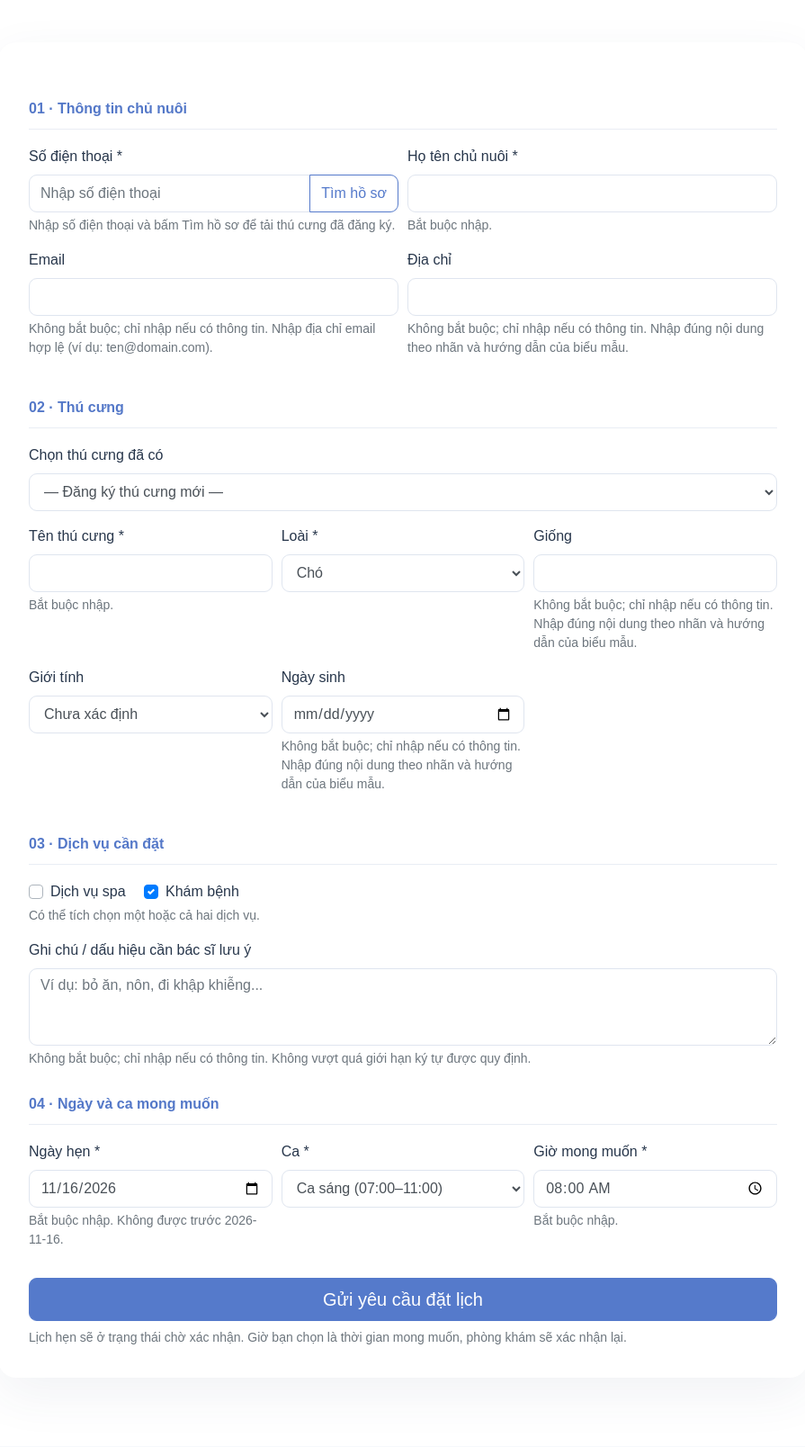
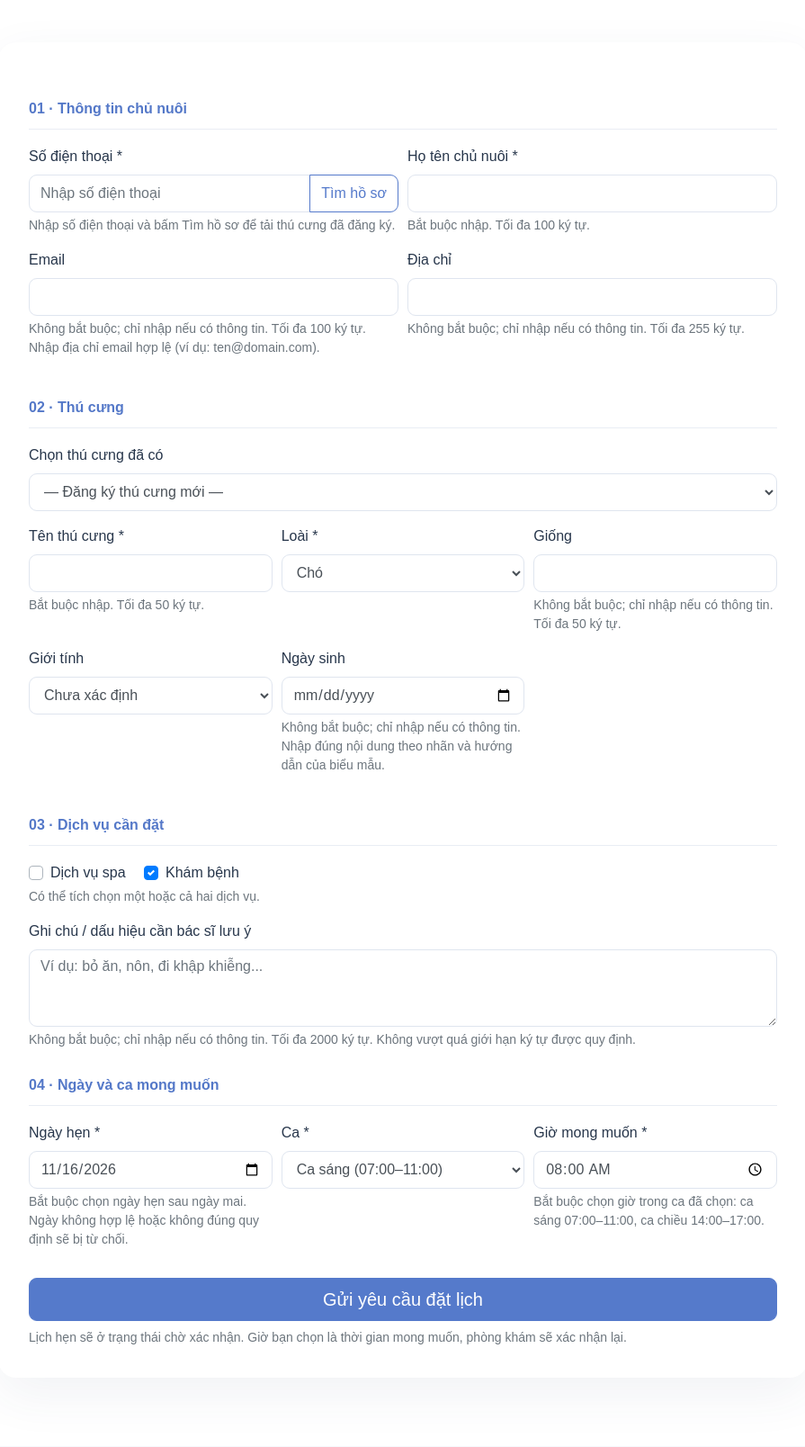
Before and after one commit to phtheo234-debug/pet_clinic, a Laravel app: page / in a window 1280 px wide. Shown: the part 1892-3500 px from the top of the page at 90% size, without its empty margins (192-1087 px from the left). Run offline with Laravel 12, Linux system fonts and the light colour scheme; data that the repository does not hold is empty.

Commit message:
Bổ sung giới hạn và hướng dẫn nhập biểu mẫu đặt lịch

```diff
--- a/resources/views/khach-hang.blade.php
+++ b/resources/views/khach-hang.blade.php
@@ -21,9 +21,9 @@
 <section id="services" class="section soft"><div class="container"><div class="section-heading"><span>DỊCH VỤ</span><h2>Mọi nhu cầu trong một điểm đến</h2></div><div class="row"><div class="col-md-6"><div class="service-card"><i class="fas fa-stethoscope"></i><h4>Khám bệnh thú y</h4><p>Tiếp nhận thăm khám, ghi nhận dấu hiệu bất thường và nhu cầu ưu tiên của thú cưng.</p><a href="#booking">Đặt lịch khám <i class="fas fa-arrow-right"></i></a></div></div><div class="col-md-6"><div class="service-card"><i class="fas fa-bath"></i><h4>Dịch vụ Spa</h4><p>Lựa chọn các dịch vụ chăm sóc, vệ sinh và làm đẹp theo danh mục của phòng khám.</p><a href="#booking">Đặt lịch Spa <i class="fas fa-arrow-right"></i></a></div></div></div></div></section>
 <section id="booking" class="section container"><div class="section-heading"><span>ĐẶT LỊCH TRỰC TUYẾN</span><h2>Đặt lịch cho thú cưng</h2><p>Khách cũ nhập số điện thoại để tìm hồ sơ. Bạn có thể chọn bé đã có hoặc đăng ký thêm bé mới.</p></div>
 <div class="booking-card"><div id="bookingMessage" class="alert d-none"></div><form id="bookingForm">
-<div class="step-title">01 · Thông tin chủ nuôi</div><div class="form-row"><div class="form-group col-md-6"><label>Số điện thoại *</label><div class="input-group"><input id="phone" class="form-control" required maxlength="20" placeholder="Nhập số điện thoại"><div class="input-group-append"><button id="findOwner" type="button" class="btn btn-outline-primary">Tìm hồ sơ</button></div></div><small id="ownerHint" class="form-text text-muted">Nhập số điện thoại và bấm Tìm hồ sơ để tải thú cưng đã đăng ký.</small></div><div class="form-group col-md-6"><label>Họ tên chủ nuôi *</label><input id="ownerName" class="form-control" required></div><div class="form-group col-md-6"><label>Email</label><input id="ownerEmail" type="email" class="form-control"></div><div class="form-group col-md-6"><label>Địa chỉ</label><input id="ownerAddress" class="form-control"></div></div>
+<div class="step-title">01 · Thông tin chủ nuôi</div><div class="form-row"><div class="form-group col-md-6"><label>Số điện thoại *</label><div class="input-group"><input id="phone" type="tel" class="form-control" required minlength="9" maxlength="20" pattern="[0-9+(). -]{9,20}" placeholder="Nhập số điện thoại"><div class="input-group-append"><button id="findOwner" type="button" class="btn btn-outline-primary">Tìm hồ sơ</button></div></div><small id="ownerHint" class="form-text text-muted">Nhập số điện thoại và bấm Tìm hồ sơ để tải thú cưng đã đăng ký.</small></div><div class="form-group col-md-6"><label>Họ tên chủ nuôi *</label><input id="ownerName" class="form-control" required maxlength="100"></div><div class="form-group col-md-6"><label>Email</label><input id="ownerEmail" type="email" class="form-control" maxlength="100"></div><div class="form-group col-md-6"><label>Địa chỉ</label><input id="ownerAddress" class="form-control" maxlength="255"></div></div>
 <div class="step-title">02 · Thú cưng</div><div class="form-group"><label>Chọn thú cưng đã có</label><select id="petSelect" class="form-control"><option value="">— Đăng ký thú cưng mới —</option></select></div>
-<div id="newPetFields" class="form-row"><div class="form-group col-md-4"><label>Tên thú cưng *</label><input id="petName" class="form-control"></div><div class="form-group col-md-4"><label>Loài *</label><select id="species" class="form-control"><option value="Chó">Chó</option><option value="Mèo">Mèo</option><option value="Khác">Khác</option></select></div><div class="form-group col-md-4"><label>Giống</label><input id="breed" class="form-control"></div><div class="form-group col-md-4"><label>Giới tính</label><select id="gender" class="form-control"><option value="CHUA_XAC_DINH">Chưa xác định</option><option value="DUC">Đực</option><option value="CAI">Cái</option></select></div><div class="form-group col-md-4"><label>Ngày sinh</label><input id="dob" type="date" class="form-control"></div></div>
+<div id="newPetFields" class="form-row"><div class="form-group col-md-4"><label>Tên thú cưng *</label><input id="petName" class="form-control" maxlength="50"></div><div class="form-group col-md-4"><label>Loài *</label><select id="species" class="form-control"><option value="Chó">Chó</option><option value="Mèo">Mèo</option><option value="Khác">Khác</option></select></div><div class="form-group col-md-4"><label>Giống</label><input id="breed" class="form-control" maxlength="50"></div><div class="form-group col-md-4"><label>Giới tính</label><select id="gender" class="form-control"><option value="CHUA_XAC_DINH">Chưa xác định</option><option value="DUC">Đực</option><option value="CAI">Cái</option></select></div><div class="form-group col-md-4"><label>Ngày sinh</label><input id="dob" type="date" class="form-control"></div></div>
 <div class="step-title">03 · Dịch vụ cần đặt</div><div class="form-group">
 <div class="custom-control custom-checkbox custom-control-inline">
 <input class="custom-control-input" type="checkbox" id="serviceSpa">
@@ -35,12 +35,12 @@
 </div>
 <small class="form-text text-muted">Có thể tích chọn một hoặc cả hai dịch vụ.</small>
 </div>
-<div id="medicalFields" class="form-group"><label>Ghi chú / dấu hiệu cần bác sĩ lưu ý</label><textarea id="medicalNote" class="form-control" rows="3" placeholder="Ví dụ: bỏ ăn, nôn, đi khập khiễng..."></textarea></div>
+<div id="medicalFields" class="form-group"><label>Ghi chú / dấu hiệu cần bác sĩ lưu ý</label><textarea id="medicalNote" class="form-control" rows="3" maxlength="2000" placeholder="Ví dụ: bỏ ăn, nôn, đi khập khiễng..."></textarea></div>
 <div id="spaFields" class="form-group d-none"><label>Chọn dịch vụ Spa (có thể chọn nhiều)</label><div id="spaServices" class="spa-options">Đang tải danh mục dịch vụ...</div></div>
-<div class="step-title">04 · Ngày và ca mong muốn</div><div class="form-row"><div class="form-group col-md-4"><label>Ngày hẹn *</label><input id="appointmentDate" type="date" class="form-control" required></div><div class="form-group col-md-4"><label>Ca *</label><select id="shift" class="form-control"><option value="SANG">Ca sáng (07:00–11:00)</option><option value="CHIEU">Ca chiều (14:00–17:00)</option></select></div><div class="form-group col-md-4"><label>Giờ mong muốn *</label><input id="preferredTime" type="time" class="form-control" value="08:00" required></div></div>
+<div class="step-title">04 · Ngày và ca mong muốn</div><div class="form-row"><div class="form-group col-md-4"><label>Ngày hẹn *</label><input id="appointmentDate" type="date" class="form-control" required data-guidance="Bắt buộc chọn ngày hẹn sau ngày mai. Ngày không hợp lệ hoặc không đúng quy định sẽ bị từ chối."></div><div class="form-group col-md-4"><label>Ca *</label><select id="shift" class="form-control"><option value="SANG">Ca sáng (07:00–11:00)</option><option value="CHIEU">Ca chiều (14:00–17:00)</option></select></div><div class="form-group col-md-4"><label>Giờ mong muốn *</label><input id="preferredTime" type="time" class="form-control" value="08:00" required data-guidance="Bắt buộc chọn giờ trong ca đã chọn: ca sáng 07:00–11:00, ca chiều 14:00–17:00."></div></div>
 <button id="submitBooking" class="btn btn-primary btn-lg btn-block mt-3">Gửi yêu cầu đặt lịch</button><p class="text-muted small mt-2 mb-0">Lịch hẹn sẽ ở trạng thái chờ xác nhận. Giờ bạn chọn là thời gian mong muốn, phòng khám sẽ xác nhận lại.</p>
 </form><div id="bookingSuccess" class="success-panel d-none"></div></div></section>
-<section id="lookup" class="section soft"><div class="container"><div class="section-heading"><span>QUẢN LÝ LỊCH HẸN</span><h2>Tra cứu lịch hẹn</h2><p>Nhập số điện thoại đã dùng khi đặt lịch để xem các lịch hẹn và thông tin tương ứng.</p></div><div class="lookup-card"><div id="lookupMessage" class="alert d-none"></div><form id="lookupForm" class="form-row"><div class="form-group col-md-9"><label>Số điện thoại đã đăng ký</label><input id="lookupPhone" class="form-control" required maxlength="20" placeholder="Nhập số điện thoại"></div><div class="form-group col-md-3 d-flex align-items-end"><button class="btn btn-outline-primary btn-block">Tra cứu lịch</button></div></form><div id="lookupResults" class="lookup-results"></div><div id="bookingDetails" class="d-none">
+<section id="lookup" class="section soft"><div class="container"><div class="section-heading"><span>QUẢN LÝ LỊCH HẸN</span><h2>Tra cứu lịch hẹn</h2><p>Nhập số điện thoại đã dùng khi đặt lịch để xem các lịch hẹn và thông tin tương ứng.</p></div><div class="lookup-card"><div id="lookupMessage" class="alert d-none"></div><form id="lookupForm" class="form-row"><div class="form-group col-md-9"><label>Số điện thoại đã đăng ký</label><input id="lookupPhone" type="tel" class="form-control" required minlength="9" maxlength="20" pattern="[0-9+(). -]{9,20}" placeholder="Nhập số điện thoại"></div><div class="form-group col-md-3 d-flex align-items-end"><button class="btn btn-outline-primary btn-block">Tra cứu lịch</button></div></form><div id="lookupResults" class="lookup-results"></div><div id="bookingDetails" class="d-none">
 <hr><h5 id="lookupPetName"></h5>
 <div class="row mb-3">
 <div class="col-md-6"><strong>Thông tin chủ nuôi</strong><div id="bookingOwnerInfo" class="text-muted small"></div></div>
```
